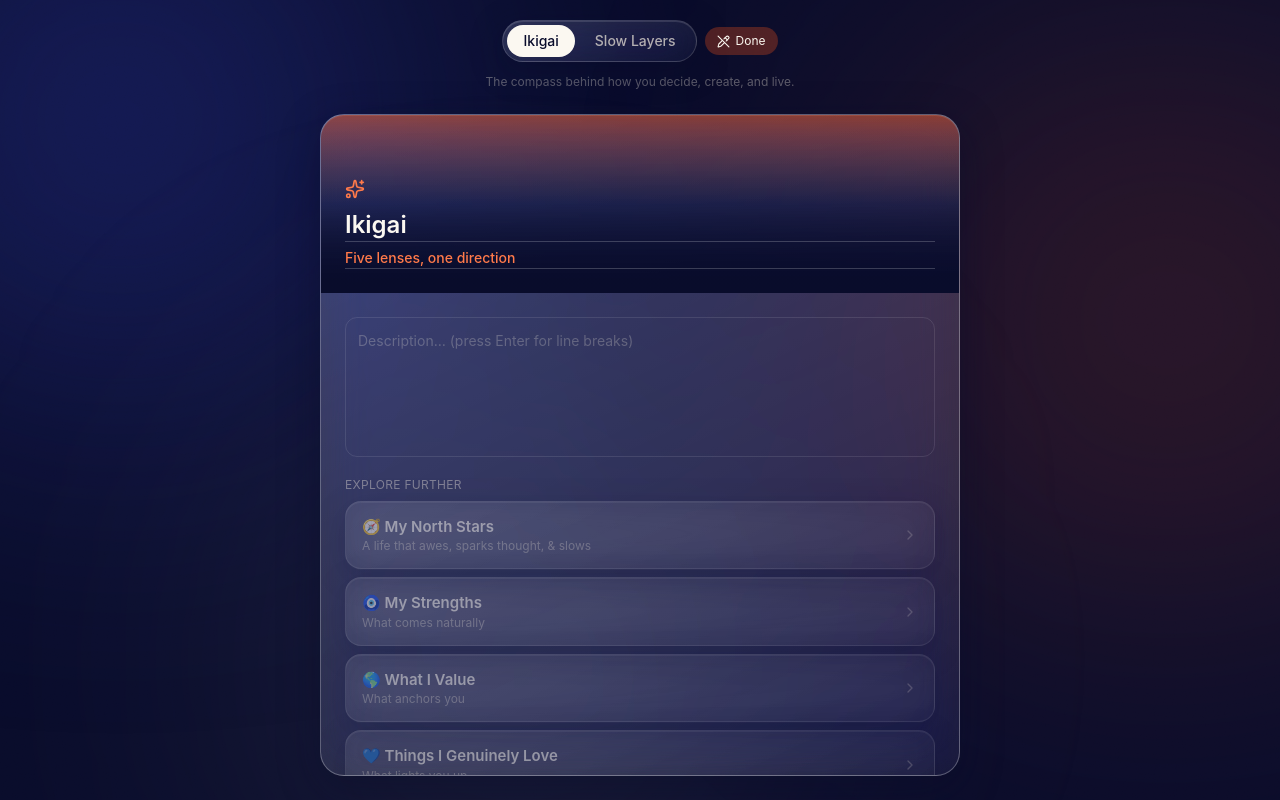
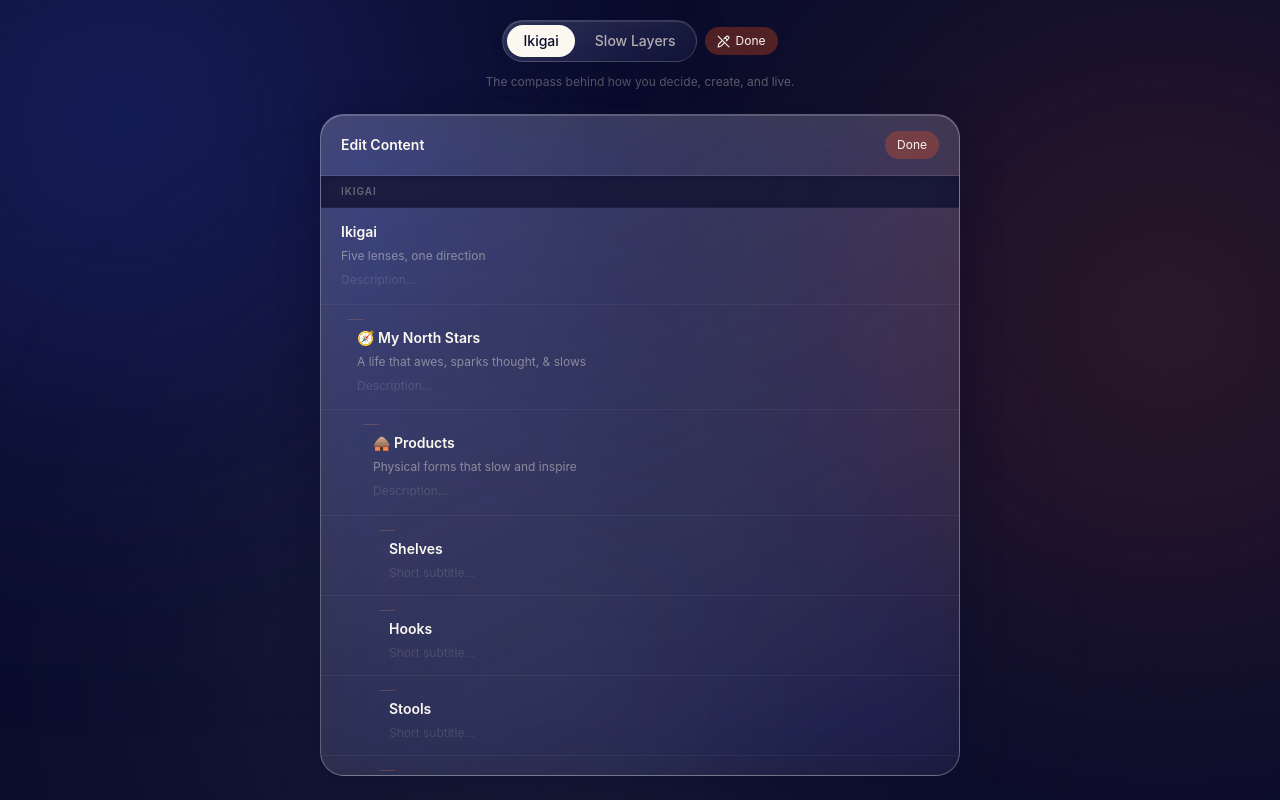
Before and after one commit to turnpup-shopify/app-branching-visuals, a React (Vite) app: page / in a window 1280 px wide. Both pictures are taken after a click on the button "Edit". Built offline with nearby package versions, Linux system fonts and the light colour scheme.

Commit message:
Replace inline edit with full EditPanel — edit all nodes at once
Edit button now opens a scrollable panel listing every node from both
trees. Each node shows title, blurb, and description inputs side by side.
Edits auto-save to localStorage. ImmersiveCard is back to display-only.

```diff
--- a/src/App.tsx
+++ b/src/App.tsx
@@ -1,11 +1,14 @@
 import { useCallback, useState } from "react";
+import { AnimatePresence, motion } from "framer-motion";
 import { Pencil, PencilOff } from "lucide-react";
 import { Background } from "./components/Background";
 import { TreeToggle } from "./components/TreeToggle";
 import { Breadcrumb } from "./components/Breadcrumb";
 import { ImmersiveCard } from "./components/ImmersiveCard";
+import { EditPanel } from "./components/EditPanel";
 import { trees } from "./data/trees";
 import { useTreeExplorer } from "./hooks/useTreeExplorer";
+import { applyOverride, applyOverrides } from "./utils/treeUtils";
 import type { TreeDef, TreeNode } from "./types";
 
 const STORAGE_KEY = "bv-overrides";
@@ -16,17 +19,6 @@ function loadOverrides(): Record<string, Partial<TreeNode>> {
   } catch {
     return {};
   }
-}
-
-function applyOverride(node: TreeNode, ov: Record<string, Partial<TreeNode>>): TreeNode {
-  const patch = ov[node.id];
-  return patch ? { ...node, ...patch } : node;
-}
-
-function applyOverrides(node: TreeNode, ov: Record<string, Partial<TreeNode>>): TreeNode {
-  const live = applyOverride(node, ov);
-  if (!live.children) return live;
-  return { ...live, children: live.children.map((c) => applyOverride(c, ov)) };
 }
 
 function App() {
@@ -76,15 +68,34 @@ function App() {
       </header>
 
       <main className="relative min-h-0 w-full flex-1">
+        <AnimatePresence mode="wait">
+          {editMode ? (
+            <EditPanel
+              key="edit"
+              trees={trees}
+              overrides={overrides}
+              onUpdate={handleUpdateNode}
+              onClose={() => setEditMode(false)}
+            />
+          ) : (
+            <motion.div
+              key="card"
+              className="absolute inset-0"
+              initial={{ opacity: 0 }}
+              animate={{ opacity: 1 }}
+              exit={{ opacity: 0 }}
+              transition={{ duration: 0.18 }}
+            >
               <ImmersiveCard
                 node={liveNode}
                 direction={explorer.direction}
                 canGoUp={explorer.canGoUp}
                 onSelectChild={(child) => explorer.goToChild(child)}
                 onGoUp={explorer.goUp}
-          editMode={editMode}
-          onUpdate={(updates) => handleUpdateNode(explorer.focus.id, updates)}
               />
+            </motion.div>
+          )}
+        </AnimatePresence>
       </main>
     </div>
   );
--- /dev/null
+++ b/src/components/EditPanel.tsx
@@ -0,0 +1,93 @@
+import { motion } from "framer-motion";
+import type { TreeDef, TreeNode } from "../types";
+import { applyOverride, flattenTree } from "../utils/treeUtils";
+
+interface Props {
+  trees: TreeDef[];
+  overrides: Record<string, Partial<TreeNode>>;
+  onUpdate: (nodeId: string, updates: Partial<TreeNode>) => void;
+  onClose: () => void;
+}
+
+export function EditPanel({ trees, overrides, onUpdate, onClose }: Props) {
+  return (
+    <motion.div
+      initial={{ opacity: 0, y: 12 }}
+      animate={{ opacity: 1, y: 0 }}
+      exit={{ opacity: 0, y: 12 }}
+      transition={{ duration: 0.22, ease: [0.16, 1, 0.3, 1] }}
+      className="absolute inset-x-3 inset-y-3 z-30 flex flex-col overflow-hidden rounded-3xl glass-strong md:inset-x-auto md:left-1/2 md:inset-y-6 md:w-[min(92vw,640px)] md:-translate-x-1/2"
+    >
+      {/* Header */}
+      <div className="flex shrink-0 items-center justify-between border-b border-white/10 px-5 py-4">
+        <p className="text-sm font-semibold text-bone-50">Edit Content</p>
+        <button
+          onClick={onClose}
+          className="rounded-full bg-signal-500/30 px-3 py-1.5 text-xs text-signal-300"
+        >
+          Done
+        </button>
+      </div>
+
+      {/* Node list */}
+      <div className="flex-1 overflow-y-auto scrollbar-none">
+        {trees.map((tree) => (
+          <section key={tree.id}>
+            <div className="sticky top-0 z-10 border-b border-white/5 bg-ink-900/80 px-5 py-2 backdrop-blur-sm">
+              <p className="text-[10px] font-semibold uppercase tracking-widest text-bone-100/35">
+                {tree.label}
+              </p>
+            </div>
+
+            {flattenTree(tree.root).map(({ node, depth }) => {
+              const live = applyOverride(node, overrides);
+              const hasChildren = (node.children?.length ?? 0) > 0;
+              const showDescription = hasChildren || live.description != null;
+
+              return (
+                <div
+                  key={node.id}
+                  className="flex flex-col gap-1.5 border-b border-white/5 py-3.5"
+                  style={{ paddingLeft: `${20 + depth * 16}px`, paddingRight: "20px" }}
+                >
+                  {depth > 0 && (
+                    <div
+                      className="mb-0.5 h-px w-4 rounded-full bg-signal-400/25"
+                      style={{ marginLeft: -10 }}
+                    />
+                  )}
+
+                  <input
+                    value={live.title}
+                    onChange={(e) => onUpdate(node.id, { title: e.target.value })}
+                    placeholder="Title"
+                    className="w-full bg-transparent text-sm font-semibold text-bone-50 placeholder:text-bone-100/20 focus:outline-none"
+                  />
+
+                  <input
+                    value={live.blurb ?? ""}
+                    onChange={(e) => onUpdate(node.id, { blurb: e.target.value })}
+                    placeholder="Short subtitle…"
+                    className="w-full bg-transparent text-xs text-bone-100/45 placeholder:text-bone-100/15 focus:outline-none"
+                  />
+
+                  {showDescription && (
+                    <textarea
+                      value={live.description ?? ""}
+                      onChange={(e) => onUpdate(node.id, { description: e.target.value })}
+                      placeholder="Description…"
+                      rows={live.description ? 3 : 1}
+                      className="w-full resize-none bg-transparent text-xs leading-relaxed text-bone-100/35 placeholder:text-bone-100/15 focus:text-bone-100/65 focus:outline-none transition-colors"
+                    />
+                  )}
+                </div>
+              );
+            })}
+          </section>
+        ))}
+
+        <div className="h-8" />
+      </div>
+    </motion.div>
+  );
+}
--- a/src/components/ImmersiveCard.tsx
+++ b/src/components/ImmersiveCard.tsx
@@ -9,8 +9,6 @@ interface Props {
   canGoUp: boolean;
   onSelectChild: (child: TreeNode) => void;
   onGoUp: () => void;
-  editMode?: boolean;
-  onUpdate?: (updates: Partial<TreeNode>) => void;
 }
 
 const ACCENT_HERO: Record<NodeAccent, string> = {
@@ -39,17 +37,7 @@ const cardVariants: Variants = {
   }),
 };
 
-const editBase = "w-full bg-transparent focus:outline-none border-b border-white/20 focus:border-signal-400/60 transition-colors";
-
-export function ImmersiveCard({
-  node,
-  direction,
-  canGoUp,
-  onSelectChild,
-  onGoUp,
-  editMode = false,
-  onUpdate,
-}: Props) {
+export function ImmersiveCard({ node, direction, canGoUp, onSelectChild, onGoUp }: Props) {
   const accent = node.accent ?? "signal";
   const children = node.children ?? [];
 
@@ -65,7 +53,6 @@ export function ImmersiveCard({
           exit="exit"
           className="glass-strong absolute inset-0 flex flex-col overflow-y-auto rounded-3xl scrollbar-none"
         >
-          {/* Hero header */}
           <div className={`relative shrink-0 bg-gradient-to-b ${ACCENT_HERO[accent]}`}>
             {node.image && (
               <img
@@ -89,51 +76,18 @@ export function ImmersiveCard({
 
             <div className="relative flex min-h-[11rem] flex-col items-start justify-end gap-1.5 p-6 pt-16">
               {!node.image && <Sparkles size={20} className="mb-1 text-signal-400" />}
-
-              {editMode ? (
-                <input
-                  value={node.title}
-                  onChange={(e) => onUpdate?.({ title: e.target.value })}
-                  placeholder="Title"
-                  className={`${editBase} font-display text-2xl font-semibold text-bone-50`}
-                />
-              ) : (
               <h1 className="font-display text-2xl font-semibold leading-tight text-bone-50 md:text-3xl">
                 {node.title}
               </h1>
-              )}
-
-              {editMode ? (
-                <input
-                  value={node.blurb ?? ""}
-                  onChange={(e) => onUpdate?.({ blurb: e.target.value })}
-                  placeholder="Short subtitle…"
-                  className={`${editBase} text-sm font-medium text-signal-400 placeholder:text-signal-400/40`}
-                />
-              ) : (
-                node.blurb && (
-                  <p className="text-sm font-medium text-signal-400">{node.blurb}</p>
-                )
-              )}
+              {node.blurb && <p className="text-sm font-medium text-signal-400">{node.blurb}</p>}
             </div>
           </div>
 
-          {/* Body */}
           <div className="flex flex-col gap-5 p-6 pb-[max(2rem,env(safe-area-inset-bottom))]">
-            {editMode ? (
-              <textarea
-                value={node.description ?? ""}
-                onChange={(e) => onUpdate?.({ description: e.target.value })}
-                placeholder="Description… (press Enter for line breaks)"
-                rows={5}
-                className="w-full resize-none rounded-xl border border-white/10 bg-transparent p-3 text-sm leading-relaxed text-bone-100/75 placeholder:text-bone-100/25 focus:border-signal-400/40 focus:outline-none transition-colors"
-              />
-            ) : (
-              node.description && (
+            {node.description && (
               <p className="whitespace-pre-line text-sm leading-relaxed text-bone-100/75">
                 {node.description}
               </p>
-              )
             )}
 
             {node.links?.length ? (
@@ -161,10 +115,8 @@ export function ImmersiveCard({
                 {children.map((child) => (
                   <button
                     key={child.id}
-                    onClick={() => !editMode && onSelectChild(child)}
-                    className={`glass flex items-center justify-between gap-3 rounded-2xl px-4 py-3.5 text-left transition-colors ${
-                      editMode ? "cursor-default opacity-50" : "hover:bg-white/15"
-                    }`}
+                    onClick={() => onSelectChild(child)}
+                    className="glass flex items-center justify-between gap-3 rounded-2xl px-4 py-3.5 text-left transition-colors hover:bg-white/15"
                   >
                     <span>
                       <span className="font-display block text-[15px] font-semibold text-bone-50">
@@ -179,11 +131,9 @@ export function ImmersiveCard({
                 ))}
               </div>
             ) : (
-              !editMode && (
               <p className="text-xs uppercase tracking-wide text-bone-100/40">
                 End of this branch
               </p>
-              )
             )}
           </div>
         </motion.div>
--- /dev/null
+++ b/src/utils/treeUtils.ts
@@ -0,0 +1,22 @@
+import type { TreeNode } from "../types";
+
+export function applyOverride(node: TreeNode, ov: Record<string, Partial<TreeNode>>): TreeNode {
+  const patch = ov[node.id];
+  return patch ? { ...node, ...patch } : node;
+}
+
+export function applyOverrides(node: TreeNode, ov: Record<string, Partial<TreeNode>>): TreeNode {
+  const live = applyOverride(node, ov);
+  if (!live.children) return live;
+  return { ...live, children: live.children.map((c) => applyOverride(c, ov)) };
+}
+
+export function flattenTree(
+  node: TreeNode,
+  depth = 0,
+): Array<{ node: TreeNode; depth: number }> {
+  return [
+    { node, depth },
+    ...(node.children ?? []).flatMap((c) => flattenTree(c, depth + 1)),
+  ];
+}
```
Lines whose indentation alone changed are shown as unchanged.
